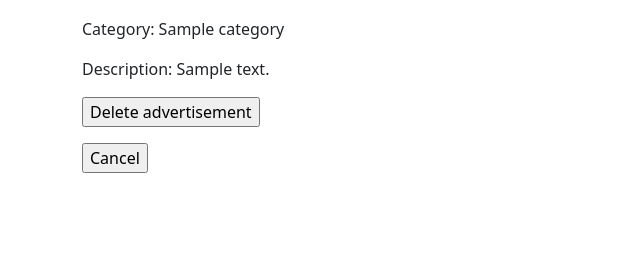
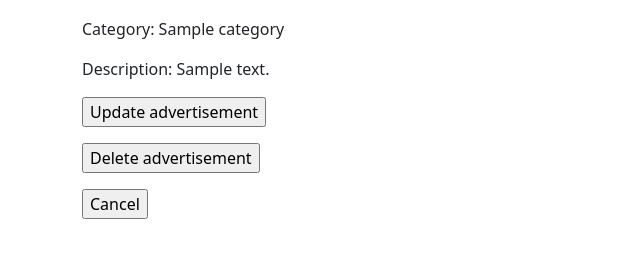
Before and after one commit to george2066/Python_Site_FinalProject_Rodionov, a Django app: page /advertisement/1/ in a window 1280 px wide. Shown: the part 263-521 px from the top of the page, without its empty margins (0-640 px from the left). Run offline with Django 4.2, Linux system fonts and the light colour scheme; a user stored in the database is signed in; tables that the repository leaves empty hold one stand-in row (values such as "Sample post"); grey boxes marked "Sample" are stand-in pictures.

Commit message:
template advertisement_update

```diff
--- a/advertisements/urls.py
+++ b/advertisements/urls.py
@@ -1,9 +1,10 @@
 from django.urls import path
 
-from advertisements.views import AdvertisementsUserListView, AdvertisementDetailView, AdvertisementCreateView, AdvertisementDeleteView
+from advertisements.views import AdvertisementsUserListView, AdvertisementDetailView, AdvertisementCreateView, AdvertisementDeleteView, AdvertisementUpdateView
 urlpatterns = [
     path("advertisements", AdvertisementsUserListView.as_view(), name='advertisements'),
     path("advertisement/<int:pk>/", AdvertisementDetailView.as_view(), name='advertisement'),
     path("advertisement/add/", AdvertisementCreateView.as_view(), name='advertisement-add'),
-    path("advertisement/delete/<int:pk>/", AdvertisementDeleteView.as_view(), name='advertisement-delete')
+    path("advertisement/delete/<int:pk>/", AdvertisementDeleteView.as_view(), name='advertisement-delete'),
+    path("advertisement/update/<int:pk>/", AdvertisementUpdateView.as_view(), name='advertisement-update'),
 ]
--- a/advertisements/views.py
+++ b/advertisements/views.py
@@ -72,3 +72,21 @@ class AdvertisementDeleteView(LoginRequiredMixin, DeleteView):
 
     def get_queryset(self):
         return Advertisement.objects.for_user(self.request.user)
+
+class AdvertisementUpdateView(LoginRequiredMixin, UpdateView):
+    login_url = reverse_lazy('account_login')
+    model = Advertisement
+    fields = [
+        'image_url',
+        'title',
+        'category',
+        'description',
+    ]
+
+    def get_context_data(self, **kwargs):
+        context = super().get_context_data(**kwargs)
+        context['title'] = 'Update advertisement'
+        return context
+
+    def get_success_url(self):
+        return reverse('advertisements')
--- a/templates/advertisements/advertisement_detail.html
+++ b/templates/advertisements/advertisement_detail.html
@@ -10,6 +10,9 @@
 </div>
 {% if request.user == object.author %}
 <p>
+    <input value="Update advertisement" type="button" onclick="location.href='{% url "advertisement-update" object.id %}'"/>
+</p>
+<p>
     <input value="Delete advertisement" type="button" onclick="location.href='{% url "advertisement-delete" object.id %}'"/>
 </p>
 {% endif %}
```
